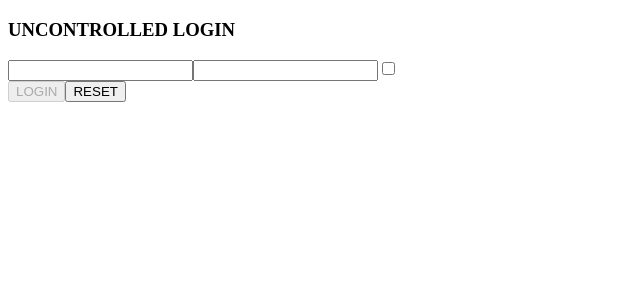
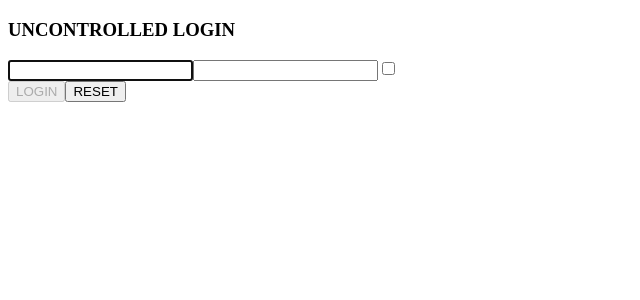
Before and after one commit to Leonardocamisa/react_exercises, a React (Create React App) app in the folder exercises/: page / in a window 1280 px wide. Shown: the top 300 px of the page, without its empty margins (0-640 px from the left). Built offline with nearby package versions, Linux system fonts and the light colour scheme.

Commit message:
exercise completed

```diff
--- a/exercises/src/UncontrolledLogin.js
+++ b/exercises/src/UncontrolledLogin.js
@@ -32,8 +32,11 @@ class UncontrolledLogin extends React.Component {
 			remember: true,
 			compiled: false,
 		});
+	};
 
-	};
+    componentDidMount(){
+        this.searchInput.focus()
+    }
 
 	render() {
 		return (
@@ -41,7 +44,7 @@ class UncontrolledLogin extends React.Component {
 				<form>
 					<div>
 						<h3>UNCONTROLLED LOGIN</h3>
-						<input type="text" name="username" onChange={this.eventHandler} />
+						<input ref={inputEl => (this.searchInput = inputEl)} type="text" name="username" onChange={this.eventHandler} />
 						<input type="password" name="password" onChange={this.eventHandler} />
 						<input type="checkbox" name="remember" onChange={this.eventHandler} />
 					</div>
```
